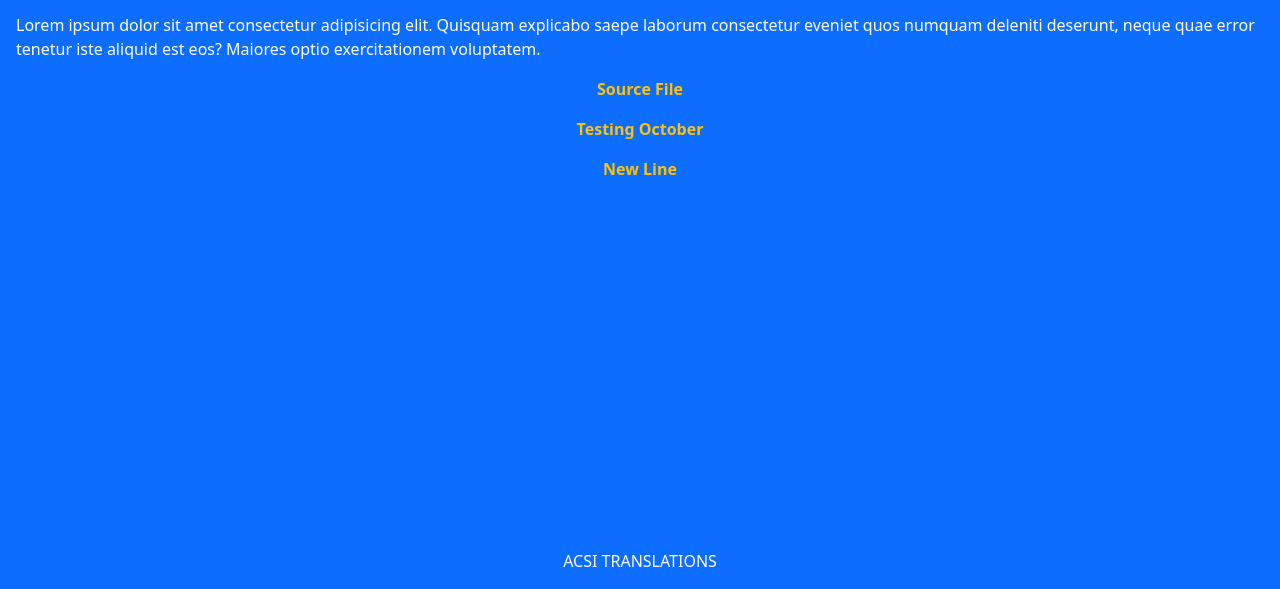
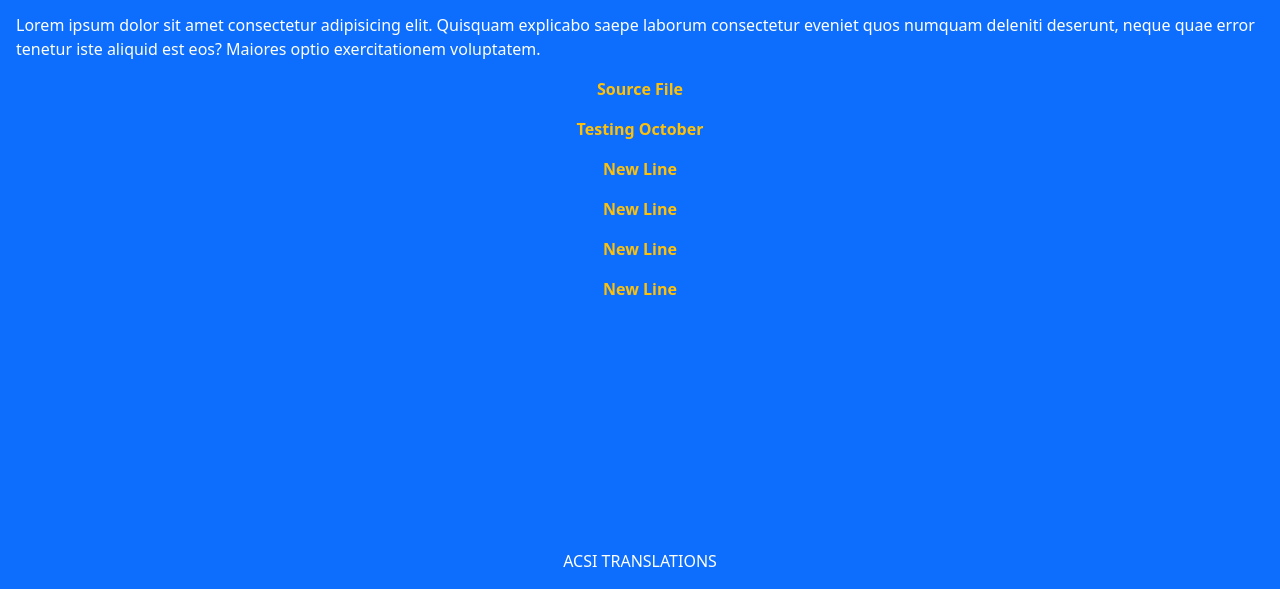
Before and after one commit to LuSchiaffi/Continuous-Localization-Demo, a plain HTML site: page index.html in a window 1280 px wide. Shown: the part 211-800 px from the top of the page. Drawn offline with nearby package versions, Linux system fonts and the light colour scheme.

Commit message:
Update index.html

```diff
--- a/index.html
+++ b/index.html
@@ -60,6 +60,10 @@
             <p class="text-warning"> <b>Source File</b></p>
           <p class="text-warning"> <b>Testing October</b></p>
             <p class="text-warning"> <b>New Line</b></p>
+            <p class="text-warning"> <b>New Line</b></p>
+            <p class="text-warning"> <b>New Line</b></p>
+            <p class="text-warning"> <b>New Line</b></p>
+
 
         </section>
       </main>
```
